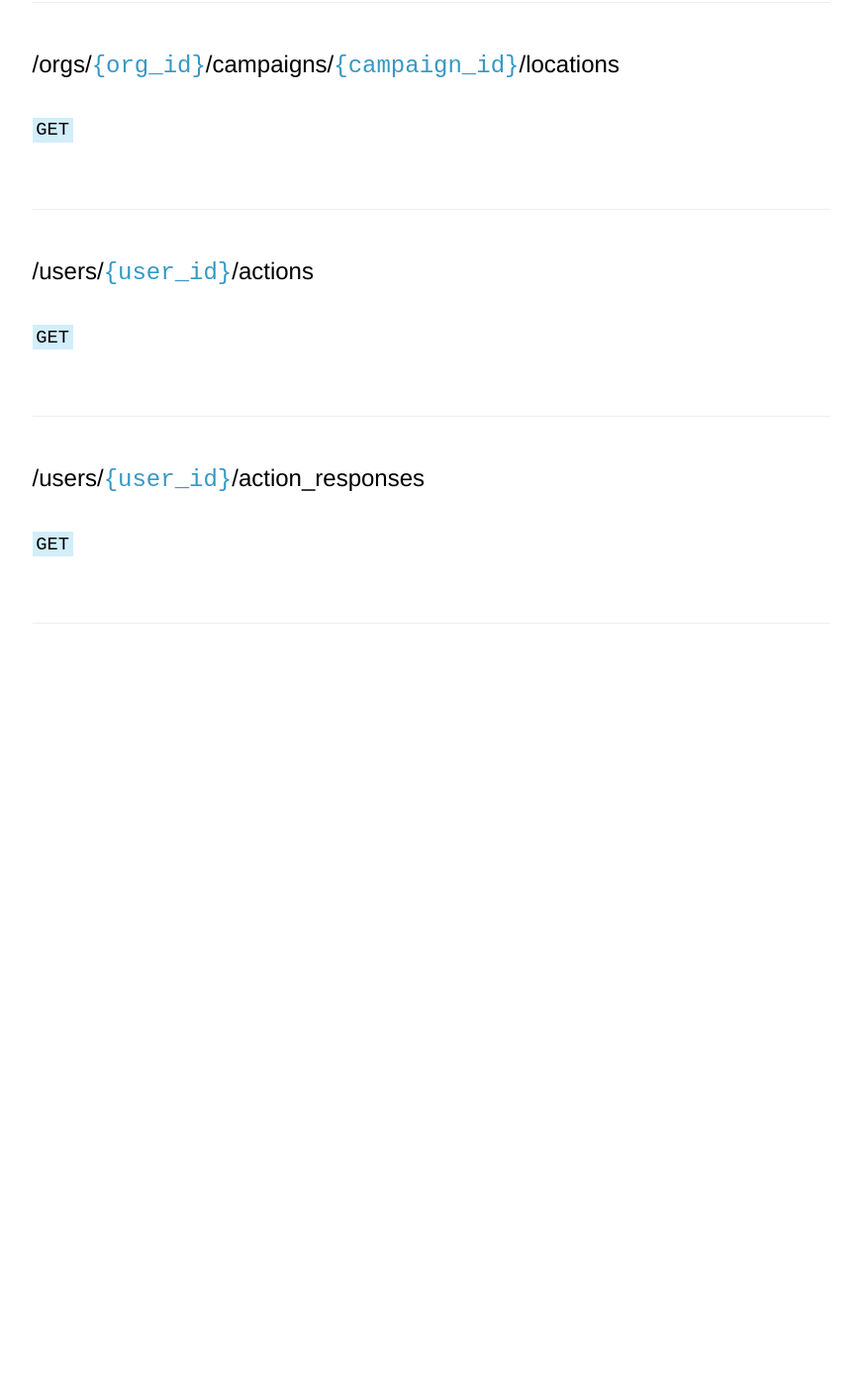
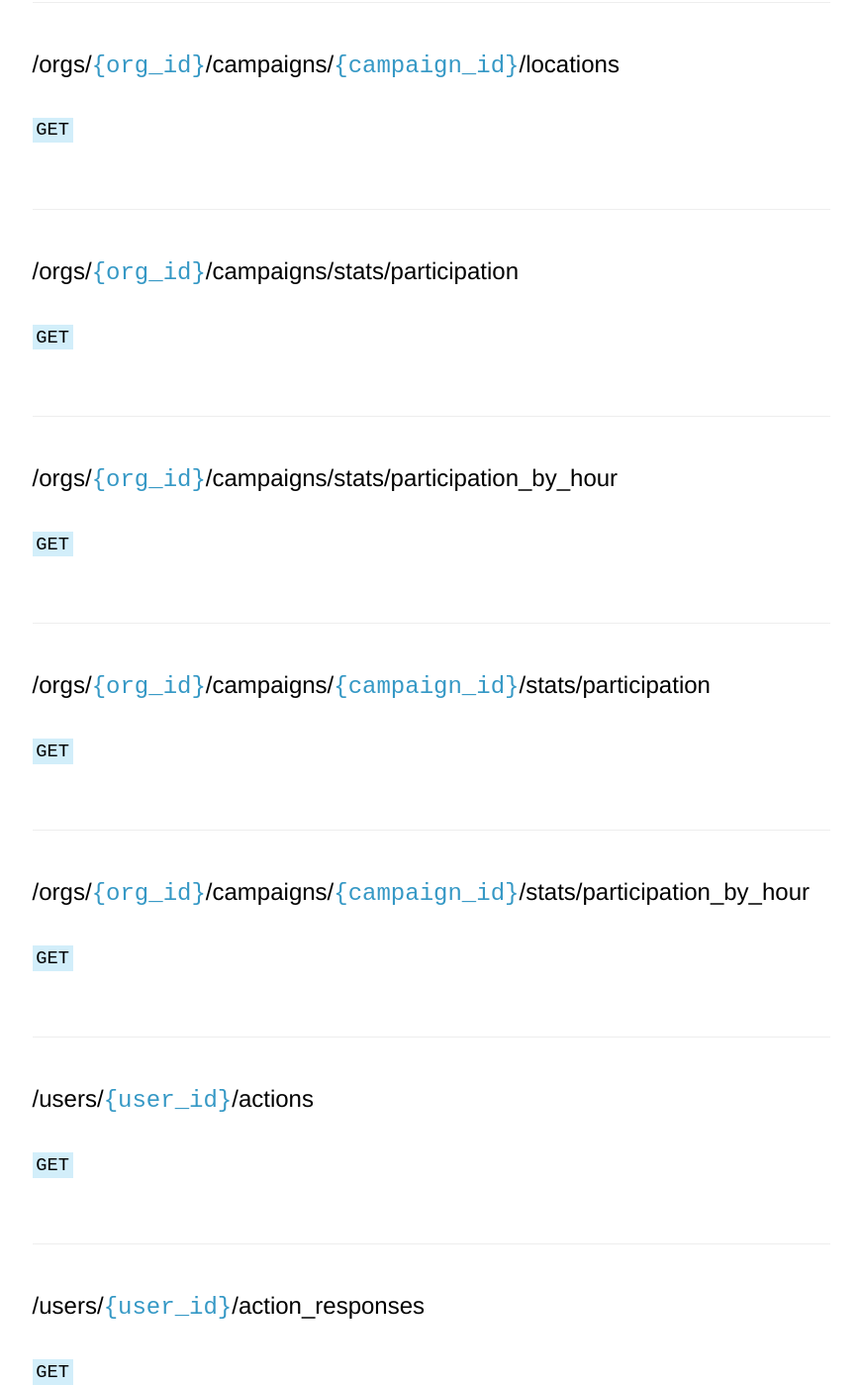
Before and after one commit to zetkin/developer.zetkin.org, a Jekyll site: the page built from reference/api/campaign/index.md, in a window 1280 px wide and 1400 px high, scrolled down 4108 px. Shown: the whole window at 99% size, without its empty margins (377-1247 px from the left). Built offline with Jekyll 4.4.1, drawn with Linux system fonts in a browser that asks for light colours; before the commit the page ends 4738 px from its top, so only the background shows below that; part of the change alters nothing that is shown.

Commit message:
Add campaign stat to resources

```diff
--- a/_data/resources.yml
+++ b/_data/resources.yml
@@ -95,7 +95,7 @@
   name: ActivityItem
   url: /orgs/{org_id}/activities/{activity_id}
 - doc: null
-  docsection: canvas
+  docsection: canvass
   methods:
   - doc: null
     method: GET
@@ -104,7 +104,7 @@
   name: AddressCollection
   url: /orgs/{org_id}/addresses
 - doc: null
-  docsection: canvas
+  docsection: canvass
   methods:
   - doc: null
     method: DELETE
@@ -115,7 +115,7 @@
   name: AddressItem
   url: /orgs/{org_id}/addresses/{addr_id}
 - doc: null
-  docsection: canvas
+  docsection: canvass
   methods:
   - doc: null
     method: GET
@@ -124,7 +124,7 @@
   name: AddressHouseholdCollection
   url: /orgs/{org_id}/addresses/{addr_id}/households
 - doc: null
-  docsection: canvas
+  docsection: canvass
   methods:
   - doc: null
     method: DELETE
@@ -135,7 +135,7 @@
   name: AddressItem
   url: /orgs/{org_id}/addresses/{addr_id}
 - doc: null
-  docsection: canvas
+  docsection: canvass
   methods:
   - doc: null
     method: DELETE
@@ -146,14 +146,14 @@
   name: AddressItem
   url: /orgs/{org_id}/addresses/{addr_id}
 - doc: null
-  docsection: canvas
+  docsection: canvass
   methods:
   - doc: null
     method: GET
   name: AddressLocationTagCollection
   url: /orgs/{org_id}/addresses/{addr_id}/tags
 - doc: null
-  docsection: canvas
+  docsection: canvass
   methods:
   - doc: null
     method: DELETE
@@ -162,7 +162,7 @@
   name: AddressLocationTagItem
   url: /orgs/{org_id}/addresses/{addr_id}/tags/{tag_id}
 - doc: null
-  docsection: canvas
+  docsection: canvass
   methods:
   - doc: null
     method: GET
@@ -171,7 +171,7 @@
   name: AssignedRouteCollection
   url: /orgs/{org_id}/assigned_routes
 - doc: null
-  docsection: canvas
+  docsection: canvass
   methods:
   - doc: null
     method: GET
@@ -180,7 +180,7 @@
   name: AssignedRouteItem
   url: /orgs/{org_id}/assigned_routes/{route_id}
 - doc: null
-  docsection: canvas
+  docsection: canvass
   methods:
   - doc: null
     method: GET
@@ -189,7 +189,7 @@
   name: AssignedRouteHouseholdVisitCollection
   url: /orgs/{org_id}/assigned_routes/{route_id}/household_visits
 - doc: null
-  docsection: canvas
+  docsection: canvass
   methods:
   - doc: null
     method: GET
@@ -441,7 +441,35 @@
   name: CampaignLocationCollection
   url: /orgs/{org_id}/campaigns/{campaign_id}/locations
 - doc: null
-  docsection: canvas
+  docsection: campaign
+  methods:
+  - doc: null
+    method: GET
+  name: CampaignCollectionStatsParticipation
+  url: /orgs/{org_id}/campaigns/stats/participation
+- doc: null
+  docsection: campaign
+  methods:
+  - doc: null
+    method: GET
+  name: CampaignCollectionStatsParticipationByHour
+  url: /orgs/{org_id}/campaigns/stats/participation_by_hour
+- doc: null
+  docsection: campaign
+  methods:
+  - doc: null
+    method: GET
+  name: CampaignItemStatsParticipation
+  url: /orgs/{org_id}/campaigns/{campaign_id}/stats/participation
+- doc: null
+  docsection: campaign
+  methods:
+  - doc: null
+    method: GET
+  name: CampaignItemStatsParticipationByHour
+  url: /orgs/{org_id}/campaigns/{campaign_id}/stats/participation_by_hour
+- doc: null
+  docsection: canvass
   methods:
   - doc: null
     method: GET
@@ -450,7 +478,7 @@
   name: CanvassAssignmentCollection
   url: /orgs/{org_id}/canvass_assignments
 - doc: null
-  docsection: canvas
+  docsection: canvass
   methods:
   - doc: null
     method: DELETE
@@ -461,14 +489,14 @@
   name: CanvassAssignmentItem
   url: /orgs/{org_id}/canvass_assignments/{assignment_id}
 - doc: null
-  docsection: canvas
+  docsection: canvass
   methods:
   - doc: null
     method: GET
   name: CanvassAssignmentCanvassRouteCollection
   url: /orgs/{org_id}/canvass_assignments/{assignment_id}/routes
 - doc: null
-  docsection: canvas
+  docsection: canvass
   methods:
   - doc: null
     method: DELETE
@@ -477,7 +505,7 @@
   name: CanvassAssignmentCanvassRouteItem
   url: /orgs/{org_id}/canvass_assignments/{assignment_id}/routes/{route_id}
 - doc: null
-  docsection: canvas
+  docsection: canvass
   methods:
   - doc: null
     method: DELETE
@@ -488,7 +516,7 @@
   name: CanvassAssignmentItem
   url: /orgs/{org_id}/canvass_assignments/{assignment_id}
 - doc: null
-  docsection: canvas
+  docsection: canvass
   methods:
   - doc: null
     method: GET
@@ -497,7 +525,7 @@
   name: CanvassRouteCollection
   url: /orgs/{org_id}/canvass_routes
 - doc: null
-  docsection: canvas
+  docsection: canvass
   methods:
   - doc: null
     method: DELETE
@@ -508,14 +536,14 @@
   name: CanvassRouteItem
   url: /orgs/{org_id}/canvass_routes/{route_id}
 - doc: null
-  docsection: canvas
+  docsection: canvass
   methods:
   - doc: null
     method: GET
   name: CanvassRouteAddressCollection
   url: /orgs/{org_id}/canvass_routes/{route_id}/addresses
 - doc: null
-  docsection: canvas
+  docsection: canvass
   methods:
   - doc: null
     method: DELETE
@@ -524,14 +552,14 @@
   name: CanvassRouteAddressItem
   url: /orgs/{org_id}/canvass_routes/{route_id}/addresses/{addr_id}
 - doc: null
-  docsection: canvas
+  docsection: canvass
   methods:
   - doc: null
     method: GET
   name: HouseholdCollection
   url: /orgs/{org_id}/households
 - doc: null
-  docsection: canvas
+  docsection: canvass
   methods:
   - doc: null
     method: DELETE
@@ -542,14 +570,14 @@
   name: HouseholdItem
   url: /orgs/{org_id}/households/{household_id}
 - doc: null
-  docsection: canvas
+  docsection: canvass
   methods:
   - doc: null
     method: GET
   name: HouseholdVisitCollection
   url: /orgs/{org_id}/household_visits
 - doc: null
-  docsection: canvas
+  docsection: canvass
   methods:
   - doc: null
     method: GET
@@ -671,7 +699,7 @@
   name: LocationTagLocationCollection
   url: /orgs/{org_id}/locations/tags/{tag_id}/locations
 - doc: null
-  docsection: persons
+  docsection: people
   methods:
   - doc: null
     method: POST
@@ -730,7 +758,7 @@
   name: PasswordTokenCollection
   url: /password_reset_tokens
 - doc: null
-  docsection: persons
+  docsection: people
   methods:
   - doc: null
     method: GET
@@ -739,7 +767,7 @@
   name: PersonCollection
   url: /orgs/{org_id}/people
 - doc: null
-  docsection: persons
+  docsection: people
   methods:
   - doc: null
     method: DELETE
@@ -750,21 +778,21 @@
   name: PersonItem
   url: /orgs/{org_id}/people/{person_id}
 - doc: null
-  docsection: persons
+  docsection: people
   methods:
   - doc: null
     method: GET
   name: PersonAvatar
   url: /orgs/{org_id}/people/{person_id}/avatar
 - doc: null
-  docsection: persons
+  docsection: people
   methods:
   - doc: null
     method: GET
   name: PersonPersonTagCollection
   url: /orgs/{org_id}/people/{person_id}/tags
 - doc: null
-  docsection: persons
+  docsection: people
   methods:
   - doc: null
     method: DELETE
@@ -773,14 +801,14 @@
   name: PersonPersonTagItem
   url: /orgs/{org_id}/people/{person_id}/tags/{tag_id}
 - doc: null
-  docsection: persons
+  docsection: people
   methods:
   - doc: null
     method: GET
   name: PersonTimelineItem
   url: /orgs/{org_id}/people/{person_id}/timeline
 - doc: null
-  docsection: persons
+  docsection: people
   methods:
   - doc: null
     method: GET
@@ -789,7 +817,7 @@
   name: PersonGroupCollection
   url: /orgs/{org_id}/groups
 - doc: null
-  docsection: persons
+  docsection: people
   methods:
   - doc: null
     method: DELETE
@@ -800,7 +828,7 @@
   name: PersonGroupItem
   url: /orgs/{org_id}/groups/{group_id}
 - doc: null
-  docsection: persons
+  docsection: people
   methods:
   - doc: null
     method: DELETE
@@ -811,14 +839,14 @@
   name: PersonGroupItem
   url: /orgs/{org_id}/groups/{group_id}
 - doc: null
-  docsection: persons
+  docsection: people
   methods:
   - doc: null
     method: GET
   name: PersonGroupManagerCollection
   url: /orgs/{org_id}/groups/{group_id}/managers
 - doc: null
-  docsection: persons
+  docsection: people
   methods:
   - doc: null
     method: DELETE
@@ -829,14 +857,14 @@
   name: PersonGroupItem
   url: /orgs/{org_id}/groups/{group_id}
 - doc: null
-  docsection: persons
+  docsection: people
   methods:
   - doc: null
     method: GET
   name: PersonGroupMemberCollection
   url: /orgs/{org_id}/groups/{group_id}/members
 - doc: null
-  docsection: persons
+  docsection: people
   methods:
   - doc: null
     method: DELETE
@@ -847,7 +875,7 @@
   name: PersonGroupMemberItem
   url: /orgs/{org_id}/groups/{group_id}/members/{person_id}
 - doc: null
-  docsection: persons
+  docsection: people
   methods:
   - doc: null
     method: GET
@@ -856,7 +884,7 @@
   name: PersonGroupCategoryCollection
   url: /orgs/{org_id}/group_categories
 - doc: null
-  docsection: persons
+  docsection: people
   methods:
   - doc: null
     method: DELETE
@@ -867,7 +895,7 @@
   name: PersonGroupCategoryItem
   url: /orgs/{org_id}/group_categories/{cat_id}
 - doc: null
-  docsection: persons
+  docsection: people
   methods:
   - doc: null
     method: POST
@@ -908,7 +936,7 @@
   name: PersonQueryMatchItem
   url: /orgs/{org_id}/people/queries/{query_id}/matches/{person_id}
 - doc: null
-  docsection: persons
+  docsection: people
   methods:
   - doc: null
     method: GET
@@ -917,7 +945,7 @@
   name: PersonTagCollection
   url: /orgs/{org_id}/people/tags
 - doc: null
-  docsection: persons
+  docsection: people
   methods:
   - doc: null
     method: DELETE
@@ -928,7 +956,7 @@
   name: PersonTagItem
   url: /orgs/{org_id}/people/tags/{tag_id}
 - doc: null
-  docsection: persons
+  docsection: people
   methods:
   - doc: null
     method: GET
```
